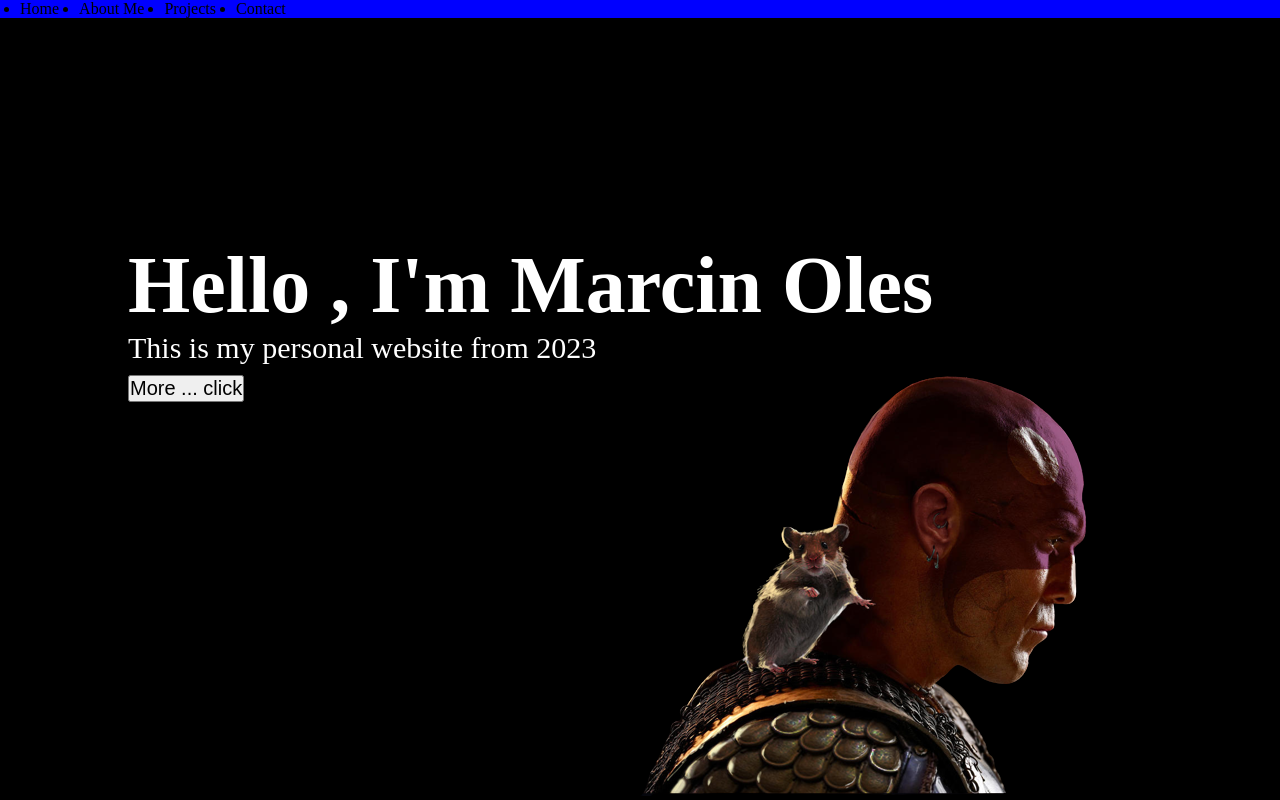
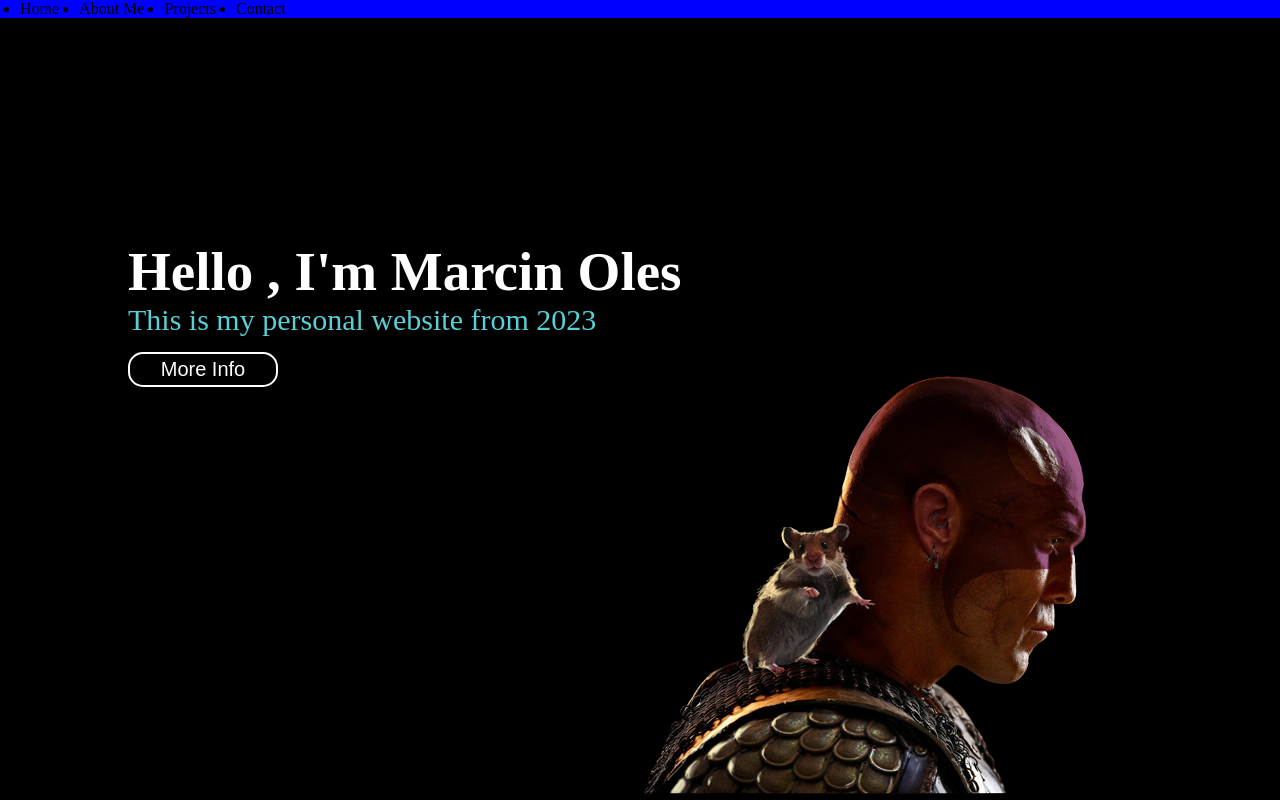
Before and after one commit to marcinoles87/mysite, a React (Create React App) app: page / in a window 1280 px wide. Built offline with nearby package versions, Linux system fonts and the light colour scheme.

Commit message:
add header section

```diff
--- a/src/App.scss
+++ b/src/App.scss
@@ -1,3 +1,5 @@
+$primary-color : 'blue';
+
 .app-container{
     background-color: rgb(0, 0, 0);
     height: 100vh;
--- a/src/components/Header.js
+++ b/src/components/Header.js
@@ -15,7 +15,7 @@ function Header() {
       <div className='header-info'>
         <h1 className='header-info-text'>Hello , I'm Marcin Oles</h1>
         <p className='header-info-text2'> This is my personal website from 2023</p>
-        <button className='header-button'>More ... click </button>
+        <button className='header-button'>More Info </button>
       </div>
     </div>
   )
--- a/src/components/header.scss
+++ b/src/components/header.scss
@@ -1,3 +1,5 @@
+$primary-color : rgb(87, 209, 215);
+
 .header-container{
     display: flex;
     flex-direction: row;
@@ -20,18 +22,31 @@
 
         .header-info-text{
 
-            font-size: 80px;
+            font-size: 55px;
 
         }
 
         .header-info-text2{
+            color: $primary-color;
             font-size: 30px;
         }
 
         .header-button{
-            margin-top:10px;
+            width: 150px;
+            height: 35px;
+            margin-top:15px;
             font-size:20px;
+            border-radius: 15px;
+            background-color: transparent;
+            color:white;
+            border: 2px solid white;
+            transition: 1s ease;
 
+        }
+
+        .header-button:hover{
+            background-color: white;
+            color:black;
         }
     }
 }
```
